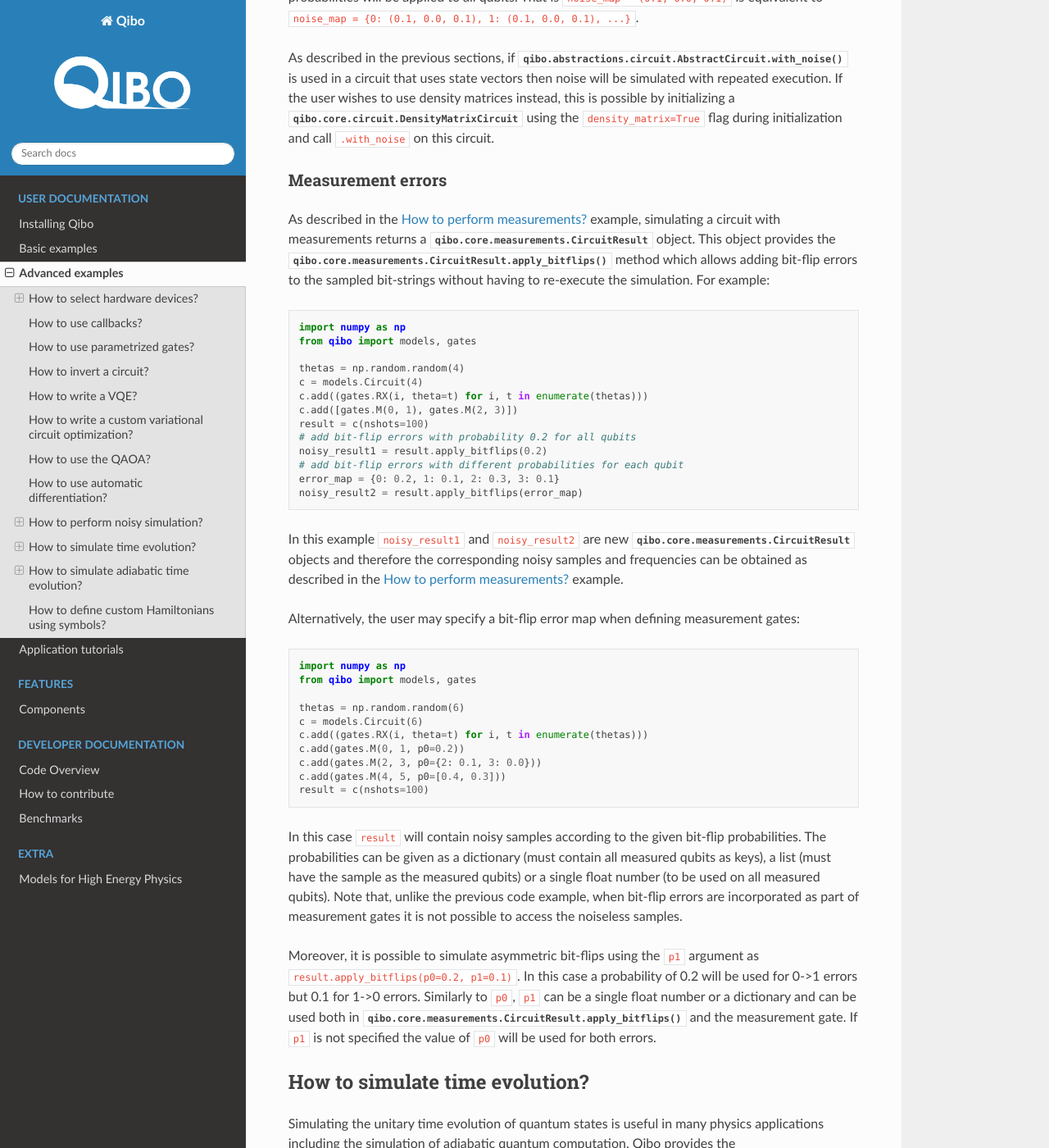
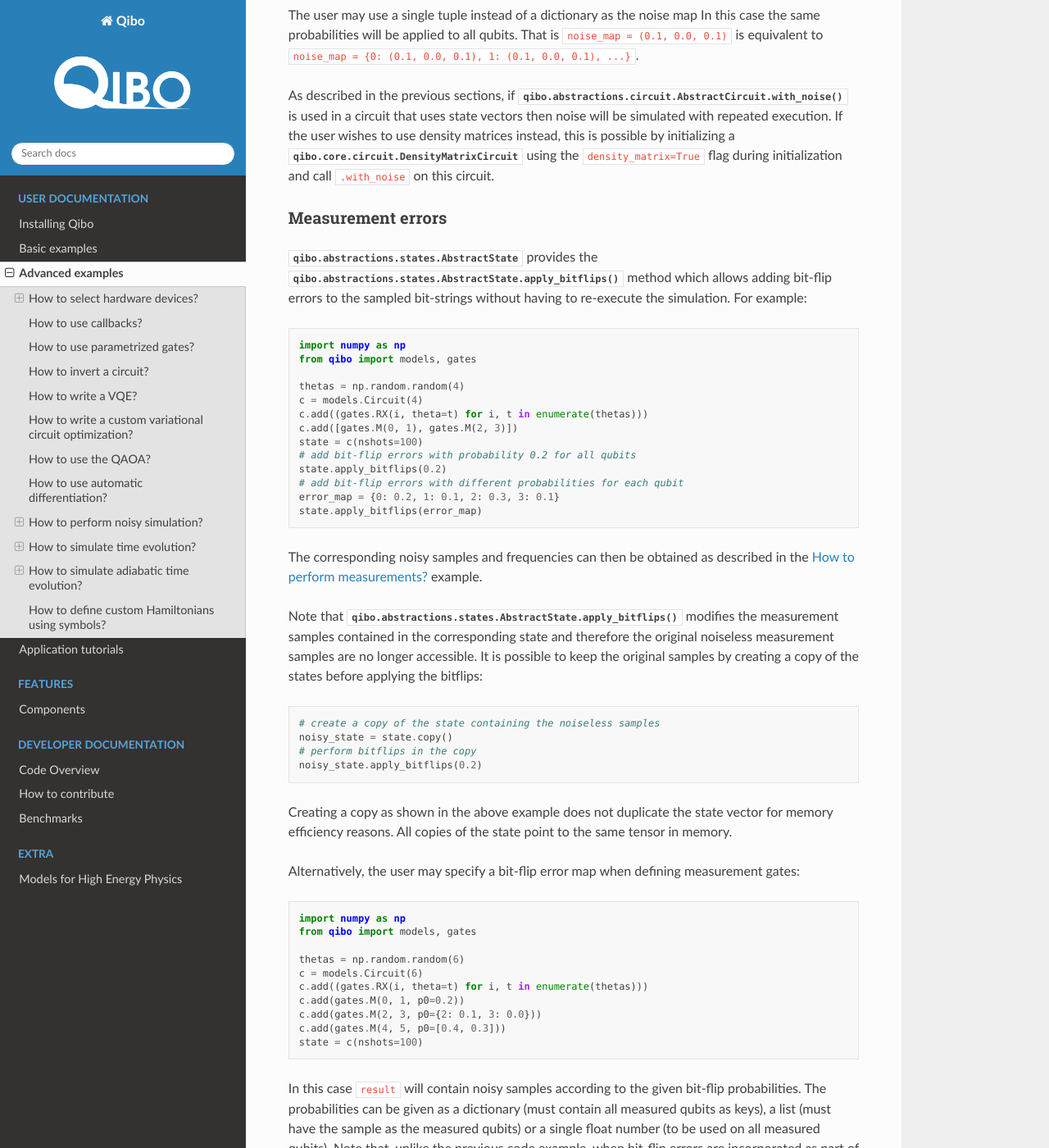
Before and after one commit to qiboteam/qibo, a Sphinx documentation site: the page built from doc/source/advancedexamples.rst, in a window 1280 px wide and 1400 px high, scrolled down 14893 px. Shown: the whole window at 82% size. Built offline with Sphinx 7.4.7 and the Read the Docs theme 2.0.0, drawn with Linux system fonts in a browser that asks for light colours; pages that are not in the unit, such as notebooks, are missing from menus; some of the changed text lies outside the part shown.

Commit message:
Update docs

```diff
--- a/doc/source/advancedexamples.rst
+++ b/doc/source/advancedexamples.rst
@@ -140,13 +140,11 @@
 if the ``accelerators`` dictionary is passed, otherwise the standard single device
 :class:`qibo.core.circuit.Circuit` is used.
 
-Unlike the standard circuit, executing a
-:class:`qibo.tensorflow.distcircuit.DistributedCircuit` without
-measurements will return a
-:class:`qibo.tensorflow.distutils.DistributedState` instead of the final
-state vector as a ``tf.Tensor``. This is done because the distributed circuit
-uses the state partitioned in multiple pieces that are distributed to the
-different devices. Creating the full state as a tensor would require merging
+Note that executing a:class:`qibo.tensorflow.distcircuit.DistributedCircuit`
+will return a :class:`qibo.tensorflow.distutils.DistributedState` which holds
+the state vector partitioned in multiple pieces which are distributed to the
+different devices during the simulation.
+Creating the full state as a single tensor would require merging
 these pieces and using twice as much memory. This is disabled by default,
 however the user may create the full state as follows:
 
@@ -160,14 +158,19 @@
     final_state = c()
 
     # Access the full state (will double memory usage)
-    full_final_state = final_state.vector
-    # ``full_final_state`` is a ``tf.Tensor``
+    full_final_state = final_state.tensor
+    # ``full_final_state`` is a single ``tf.Tensor``
 
     # ``DistributedState`` supports indexing and slicing
     print(final_state[40])
     # will print the 40th component of the final state vector
     print(final_state[20:25])
     # will print the components from 20 to 24 (inclusive)
+
+
+Note that indexing a class:`qibo.tensorflow.distutils.DistributedState` uses
+the state pieces without requiring to merge and create the single state vector
+tensor.
 
 
 How to use callbacks?
@@ -695,7 +698,7 @@
     c.add(gates.H(1))
     # execute using the default initial state |00><00|
     final_rho = c()
-    # final_rho will be tf.ones(4) / 4 which corresponds to |++><++|
+    # final_rho.tensor will be tf.ones(4) / 4 which corresponds to |++><++|
 
 will perform the transformation
 
@@ -723,7 +726,7 @@
     c.add(gates.PauliNoiseChannel(0, px=0.3))
     # transforms |01><01| -> (1 - px)|01><01| + px |11><11|
     final_state = c()
-    # will return tf.Tensor(diag([0, 0.7, 0, 0.3]))
+    # final_state.tensor will be tf.Tensor(diag([0, 0.7, 0, 0.3]))
 
 will perform the transformation
 
@@ -855,10 +858,8 @@
 Measurement errors
 ^^^^^^^^^^^^^^^^^^
 
-As described in the :ref:`How to perform measurements? <measurement-examples>`
-example, simulating a circuit with measurements returns a
-:class:`qibo.core.measurements.CircuitResult` object. This object provides
-the :meth:`qibo.core.measurements.CircuitResult.apply_bitflips` method which
+:class:`qibo.abstractions.states.AbstractState` provides
+the :meth:`qibo.abstractions.states.AbstractState.apply_bitflips` method which
 allows adding bit-flip errors to the sampled bit-strings without having to
 re-execute the simulation. For example:
 
@@ -871,18 +872,32 @@
       c = models.Circuit(4)
       c.add((gates.RX(i, theta=t) for i, t in enumerate(thetas)))
       c.add([gates.M(0, 1), gates.M(2, 3)])
-      result = c(nshots=100)
+      state = c(nshots=100)
       # add bit-flip errors with probability 0.2 for all qubits
-      noisy_result1 = result.apply_bitflips(0.2)
+      state.apply_bitflips(0.2)
       # add bit-flip errors with different probabilities for each qubit
       error_map = {0: 0.2, 1: 0.1, 2: 0.3, 3: 0.1}
-      noisy_result2 = result.apply_bitflips(error_map)
+      state.apply_bitflips(error_map)
 
+The corresponding noisy samples and frequencies can then be obtained as described
+in the :ref:`How to perform measurements? <measurement-examples>` example.
 
-In this example ``noisy_result1`` and ``noisy_result2`` are new
-:class:`qibo.core.measurements.CircuitResult` objects and therefore
-the corresponding noisy samples and frequencies can be obtained as described
-in the :ref:`How to perform measurements? <measurement-examples>` example.
+Note that :meth:`qibo.abstractions.states.AbstractState.apply_bitflips` modifies
+the measurement samples contained in the corresponding state and therefore the
+original noiseless measurement samples are no longer accessible. It is possible
+to keep the original samples by creating a copy of the states before applying
+the bitflips:
+
+.. code-block:: python
+
+      # create a copy of the state containing the noiseless samples
+      noisy_state = state.copy()
+      # perform bitflips in the copy
+      noisy_state.apply_bitflips(0.2)
+
+Creating a copy as shown in the above example does not duplicate the state
+vector for memory efficiency reasons. All copies of the state point to the
+same tensor in memory.
 
 Alternatively, the user may specify a bit-flip error map when defining
 measurement gates:
@@ -898,7 +913,7 @@
       c.add(gates.M(0, 1, p0=0.2))
       c.add(gates.M(2, 3, p0={2: 0.1, 3: 0.0}))
       c.add(gates.M(4, 5, p0=[0.4, 0.3]))
-      result = c(nshots=100)
+      state = c(nshots=100)
 
 In this case ``result`` will contain noisy samples according to the given
 bit-flip probabilities. The probabilities can be given as a
@@ -910,10 +925,10 @@
 noiseless samples.
 
 Moreover, it is possible to simulate asymmetric bit-flips using the ``p1``
-argument as ``result.apply_bitflips(p0=0.2, p1=0.1)``. In this case a
+argument as ``state.apply_bitflips(p0=0.2, p1=0.1)``. In this case a
 probability of 0.2 will be used for 0->1 errors but 0.1 for 1->0 errors.
 Similarly to ``p0``, ``p1`` can be a single float number or a dictionary and
-can be used both in :meth:`qibo.core.measurements.CircuitResult.apply_bitflips`
+can be used both in :meth:`qibo.abstractions.states.AbstractState.apply_bitflips`
 and the measurement gate. If ``p1`` is not specified the value of ``p0`` will
 be used for both errors.
 
```
Also changed, not shown: doc/source/examples.rst (+15 -14 lines), 1 other file.
